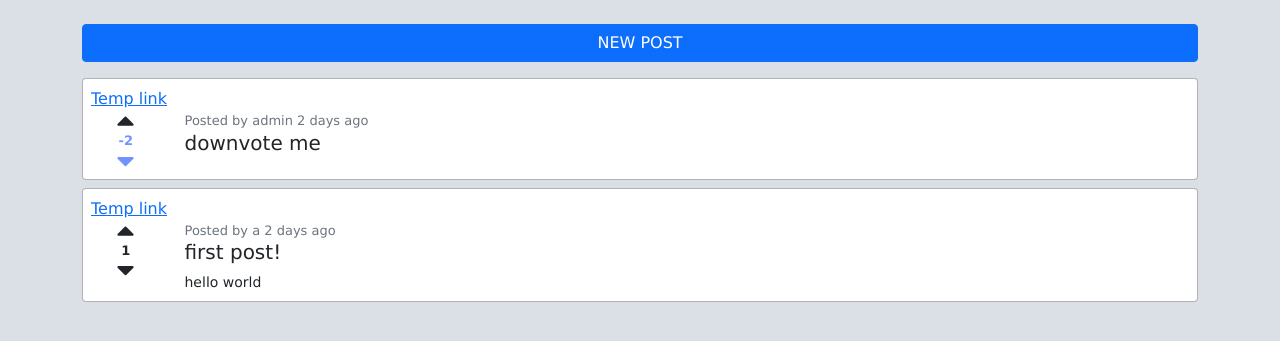
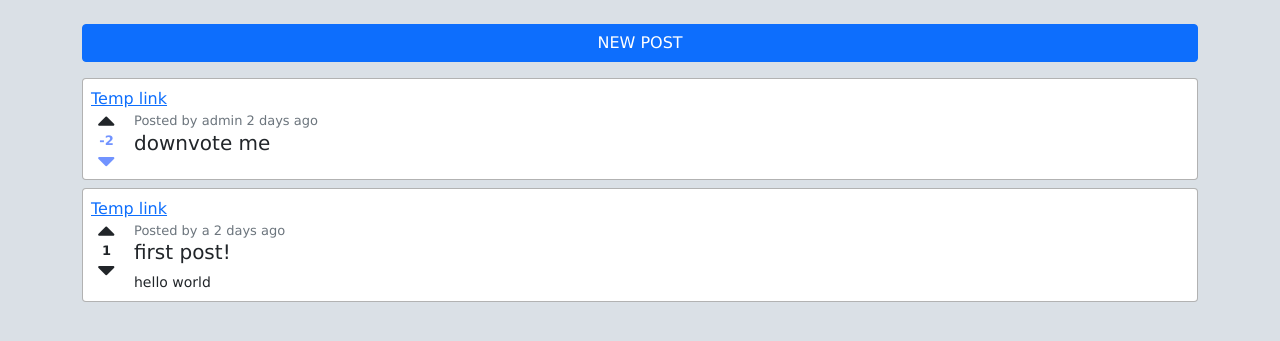
Before and after one commit to random56428/forum, a Flask app: page / in a window 1280 px wide. Shown: the part 57-398 px from the top of the page. Run offline with Flask 2, Linux system fonts and the light colour scheme; a user stored in the database is signed in; some libraries are stand-ins or nearby versions.

Commit message:
Fix bugs, add styling

```diff
--- a/app.py
+++ b/app.py
@@ -188,6 +188,10 @@ def newpost():
         created = datetime.utcnow().strftime("%Y-%m-%d %H:%M:%S")
 
         db.execute("INSERT INTO posts (user_id, title, content, date) VALUES (?, ?, ?, ?)", session["user_id"], title, text, created)
+        # Query for created post's id
+        post_id = (db.execute("SELECT post_id FROM posts WHERE user_id=? AND date=?", session["user_id"], created))[0]["post_id"]
+        # Upvote own post
+        db.execute("INSERT INTO post_votes (user_id, post_id, vote) VALUES (?, ?, 1)", session["user_id"], post_id)
 
         return redirect("/")
     else:
--- a/templates/index.html
+++ b/templates/index.html
@@ -14,12 +14,6 @@
     #votebox {
         display: flex;
         flex-direction: column;
-    }
-
-    @media screen and (max-width: 768px) {
-        #votebox {
-            flex-direction: row;
-        }
     }
 
     .upvote,
@@ -42,6 +36,20 @@
 
     .downvote-color {
         color: rgb(113, 147, 255) !important;
+    }
+
+    .maxwidth-md {
+        max-width: 55px;
+    }
+
+    @media screen and (max-width: 768px) {
+        #votebox {
+            flex-direction: row;
+        }
+
+        .maxwidth-md {
+            max-width: none;
+        }
     }
 </style>
 {% endblock %}
@@ -142,7 +150,8 @@
 <div class="bg-white p-2 mb-2 rounded a-post">
     <a href="{{url_for('post', id=post['post_id'])}}">Temp link</a>
     <div class="row">
-        <div class="col-md-1 stretch order-md-first">
+        <div class="d-flex justify-content-center maxwidth-md">
+            <div class="col col-md-12 order-last order-md-first">
                 <div id="votebox" class="d-flex align-items-center">
                     {% if post["vote"] == -1 %}
                     <div>
@@ -176,7 +185,8 @@
                             <i class="fas fa-caret-up fa-2x"></i>
                         </button>
                     </div>
-                <div id="icon-{{post['post_id']}}" class="fw-bold" style="font-size: 13px;">{{ post["votes"] }}</div>
+                    <div id="icon-{{post['post_id']}}" class="fw-bold" style="font-size: 13px;">{{ post["votes"] }}
+                    </div>
                     <div>
                         <button id="downvote-{{post['post_id']}}" class="downvote btn btn-sm mx-1">
                             <i class="fas fa-caret-down fa-2x"></i>
@@ -185,8 +195,9 @@
                     {% endif %}
                 </div>
             </div>
+        </div>
 
-        <div class="col order-sm-first order-first">
+        <div class="col-12 col-md order-first order-md-last ps-3 ps-md-0">
             <div class="text-muted" style="font-size: small">
                 Posted by {{ post["username"] }} {{ moment(post["date"]).fromNow() }}
             </div>
```
Also changed, not shown: templates/post.html (+9 -9 lines), forum.db. Lines whose indentation alone changed are shown as unchanged.
